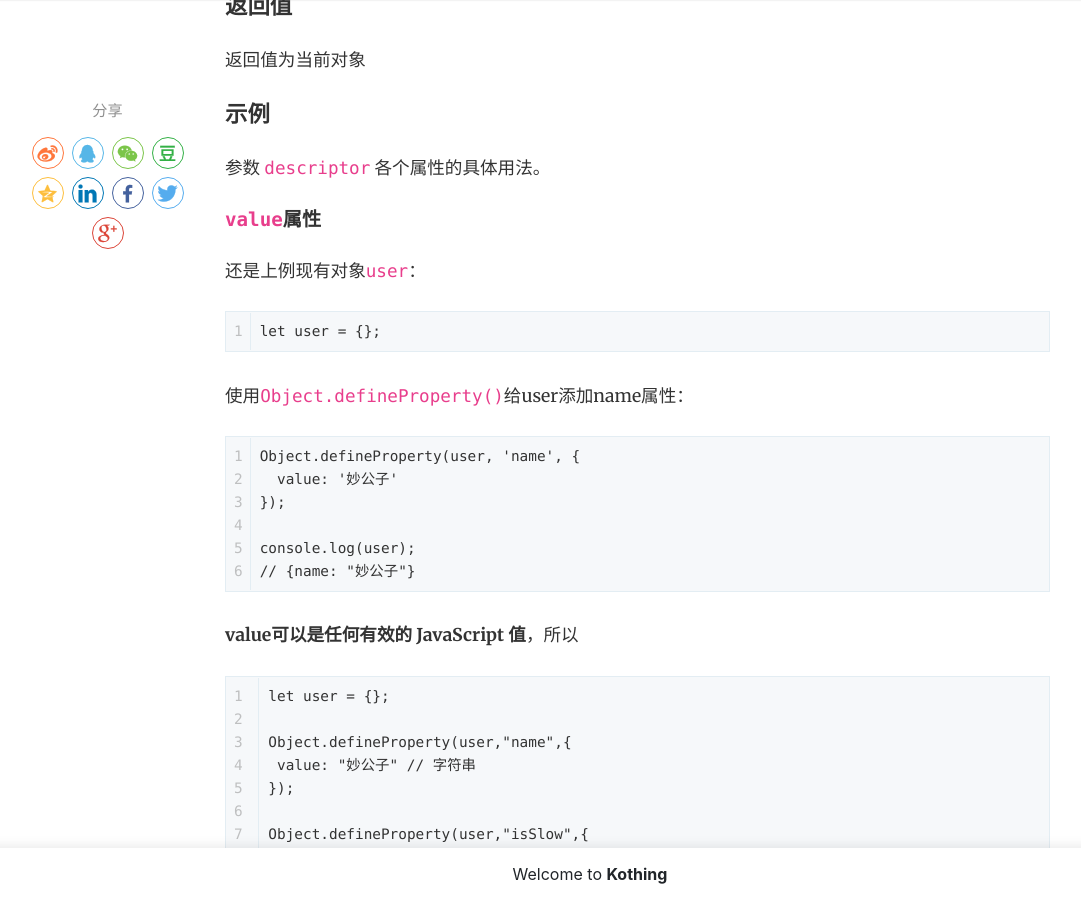
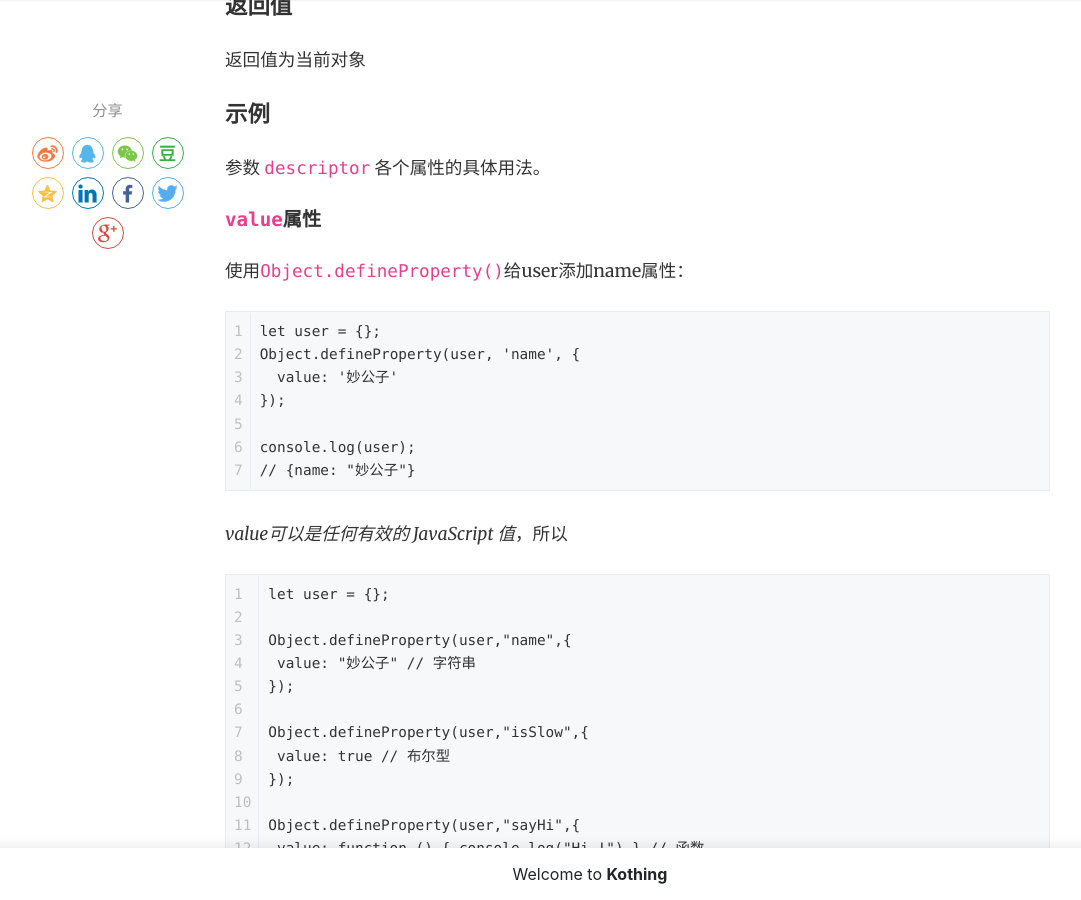
Before and after one commit to kothing/kothing.github.io, a Jekyll site: the page built from _posts/2021-06-22-Object.defineProperty.md, in a window 1280 px wide and 900 px high, scrolled down 2713 px. Shown: the whole window, without its empty margins (50-1131 px from the left). Built offline with Jekyll 4.4.1, drawn with Linux system fonts in a browser that asks for light colours; nearby versions of some CDN libraries; comment, search, counter and statistics services are not loaded.

Commit message:
Update 2021-06-22-Object.defineProperty.md

````diff
--- a/_posts/2021-06-22-Object.defineProperty.md
+++ b/_posts/2021-06-22-Object.defineProperty.md
@@ -84,13 +84,9 @@ descriptor: {
 参数 `descriptor` 各个属性的具体用法。
 
 #### `value`属性
-还是上例现有对象`user`：
+使用`Object.defineProperty()`给user添加name属性：
 ```
 let user = {};
-```
-
-使用`Object.defineProperty()`给user添加name属性：
-```
 Object.defineProperty(user, 'name', {
   value: '妙公子'
 });
@@ -98,8 +94,7 @@ Object.defineProperty(user, 'name', {
 console.log(user);
 // {name: "妙公子"}
 ```
-
-**value可以是任何有效的 JavaScript 值**，所以
+*value可以是任何有效的 JavaScript 值*，所以
 ```
 let user = {};
 
````
